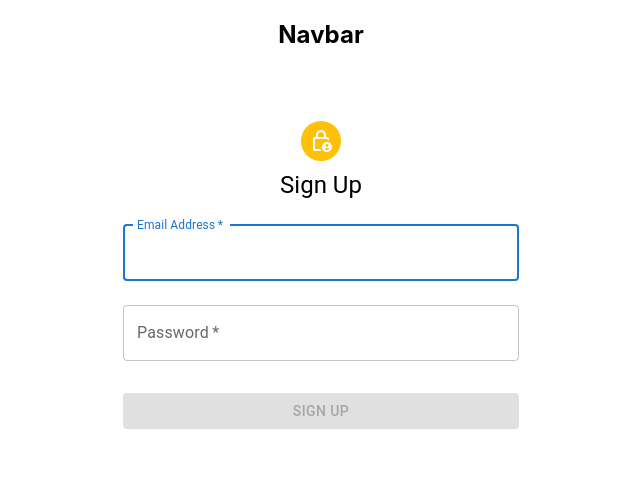
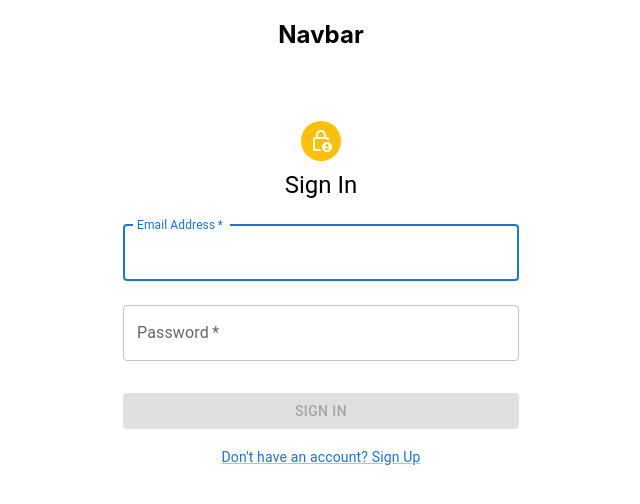
Before and after one commit to RickUltraDev/BasicBlogReactMUIFirebase, a React (Create React App) app: page /login in a window 1280 px wide. Shown: the top 504 px of the page, without its empty margins (319-959 px from the left). Built offline with nearby package versions, Linux system fonts and the light colour scheme; no server answers.

Commit message:
Adding signIn auth, fixing form validations, adding error messages

```diff
--- a/package.json
+++ b/package.json
@@ -17,6 +17,7 @@
     "react-dom": "^18.3.1",
     "react-router-dom": "^6.23.0",
     "react-scripts": "5.0.1",
+    "react-toastify": "^10.0.5",
     "web-vitals": "^2.1.4"
   },
   "scripts": {
--- a/src/components/Login.js
+++ b/src/components/Login.js
@@ -4,15 +4,22 @@ import TextField from '@mui/material/TextField';
 import Avatar from '@mui/material/Avatar';
 import Typography from '@mui/material/Typography';
 import LockPersonOutlinedIcon from '@mui/icons-material/LockPersonOutlined';
+import LockOpenIcon from '@mui/icons-material/LockOpen';
+import Grid from '@mui/material/Grid';
+import Link from '@mui/material/Link';
 import Box from '@mui/material/Box';
 import Container from '@mui/material/Container';
 import { createTheme, ThemeProvider } from '@mui/material/styles';
 import { amber } from '@mui/material/colors';
 
+/* Toast imports */
+import { ToastContainer, toast } from 'react-toastify';
+import 'react-toastify/dist/ReactToastify.css';
+
 /* Component imports */
 import { useState, useEffect } from 'react';
 import { useNavigate} from "react-router-dom";
-import { createUserWithEmailAndPassword } from 'firebase/auth';
+import { createUserWithEmailAndPassword, signInWithEmailAndPassword } from 'firebase/auth';
 import { auth } from '../firebase';
 
 
@@ -31,20 +38,80 @@ const Login = () => {
         status: false,
         message: ""
     });
+    const [isSignUpActive, setIsSignUpActive] = useState(false);
 
     //functions
     const handleSignUp = () => {
         createUserWithEmailAndPassword(auth, email, password)
         .then((userCredential) => {
             // If we want to do something with the user data --> const user = userCredential.user;
+            //NOTE: Here i can save the first name and last name
+            const user = userCredential.user;
+            handlePageChange();
+        })
+        .catch((error) => {
+            //If we have any error we will have it here
+            const errorMessage = error.message;
+            notify("Error", errorMessage);
+        });
+    }
+
+    const handleSignIn = () => {
+        signInWithEmailAndPassword(auth, email, password)
+        .then((userCredential) => {
             navigate('/profile');
         })
         .catch((error) => {
             //If we have any error we will have it here
-            const errorCode = error.code;
             const errorMessage = error.message;
-            console.log(errorCode, errorMessage);
+            notify("Warning", errorMessage);
         });
+    }
+
+    const notify = (status, message) => {
+        if (status === "Error") {
+            toast.error(message, {
+                position: "top-right",
+                autoClose: 3000,
+                pauseOnFocusLoss: true
+            });
+        }
+
+        if (status === "Info") {
+            toast.info(message, {
+                position: "top-right",
+                autoClose: 2000,
+                pauseOnFocusLoss: true
+            });
+        }
+
+        if (status === "Warning" && message.includes('auth/invalid')) {
+            toast.warn("Invalid credentials. Check and try again.", {
+                position: "top-right",
+                autoClose: 2000,
+                pauseOnFocusLoss: true
+            });
+        }
+
+        if (status === "Warning" && message.includes('auth/too-many-requests')) {
+            toast.error("Account temporary disabled. Too many attemps.", {
+                position: "top-right",
+                autoClose: 3000,
+                pauseOnFocusLoss: true
+            });
+        }
+
+        if (status === "Warning" && ! (message.includes('auth/too-many-requests') || message.includes('auth/invalid') )) {
+            toast.warn(message, {
+                position: "top-right",
+                autoClose: 2000,
+                pauseOnFocusLoss: true
+            });
+        }
+    };
+
+    const handlePageChange = () => {
+        setIsSignUpActive(!isSignUpActive);
     }
 
     useEffect(() => {
@@ -62,10 +129,10 @@ const Login = () => {
             });
         }
 
-        if (!!password && password.length < 6) {
+        if (!!password && (password.length < 6 || password.length > 20) ) {
             setErrPassword({
                 status:true,
-                message:"This is an invalid password, minimun length is 6 caracters."
+                message:"This is an invalid password, try between 6 to 20 caracters."
             });
         }else{
             setErrPassword({
@@ -79,21 +146,37 @@ const Login = () => {
     return (
         <ThemeProvider theme={defaultTheme}>
             <Container component="main" maxWidth="xs">
-                <Box
-                sx={{
+                <Box sx={{
                     marginTop: 8,
                     display: 'flex',
                     flexDirection: 'column',
                     alignItems: 'center',
                 }}
                 >
-
+                    {!isSignUpActive &&
                         <Avatar sx={{ m: 1, bgcolor: amber[500] }}>
                             <LockPersonOutlinedIcon />
                         </Avatar>
+                    }
+                    {!isSignUpActive &&
+                        <Typography component="h1" variant="h5">
+                            Sign In
+                        </Typography>
+                    }
+
+                    {isSignUpActive &&
+                        <Avatar sx={{ m: 1, bgcolor: amber[500] }}>
+                            <LockOpenIcon />
+                        </Avatar>
+                    }
+
+                    {isSignUpActive &&
                         <Typography component="h1" variant="h5">
                             Sign Up
                         </Typography>
+                    }
+
+
                     <Box component="form" noValidate sx={{ mt: 1 }}>
                         <TextField
                         margin="normal"
@@ -119,6 +202,20 @@ const Login = () => {
                         onChange={(e) => setPassword(e.target.value)}
                         />
 
+                        {!isSignUpActive &&
+                            <Button
+                            type="button"
+                            fullWidth
+                            variant="contained"
+                            sx={{ mt: 3, mb: 2 }}
+                            onClick={handleSignIn}
+                            disabled={ (!email || !password || errEmail.status || errPassword.status) ? true : false }
+                            >
+                            Sign In
+                            </Button>
+                        }
+
+                        {isSignUpActive &&
                             <Button
                             type="button"
                             fullWidth
@@ -127,11 +224,31 @@ const Login = () => {
                             onClick={handleSignUp}
                             disabled={ (!email || !password || errEmail.status || errPassword.status) ? true : false }
                             >
-                    Sign Up
+                            Create account
                             </Button>
+                        }
+                        {!isSignUpActive &&
+                            <Grid container>
+                                <Grid item md>
+                                    <Link component="button" onClick={handlePageChange} variant="body2">
+                                        {"Don't have an account? Sign Up"}
+                                    </Link>
+                                </Grid>
+                            </Grid>
+                        }
+                        {isSignUpActive &&
+                            <Grid container>
+                                <Grid item md>
+                                    <Link component="button" onClick={handlePageChange} variant="body2">
+                                        {"Already have an account? Sign In"}
+                                    </Link>
+                                </Grid>
+                            </Grid>
+                        }
                     </Box>
                 </Box>
             </Container>
+            <ToastContainer limit={3} />
         </ThemeProvider>
      );
 }
```
Also changed, not shown: 1 other file (tests, documents, lock files or other folders). Lines whose indentation alone changed are shown as unchanged.
